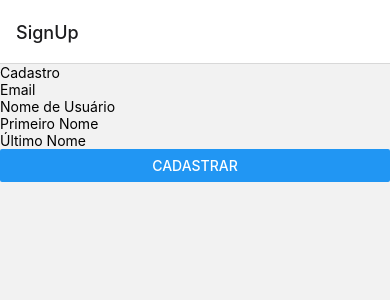
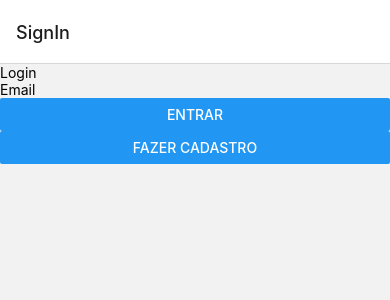
Before and after one commit to biancabt1102/cp6-hybrid, a React Native app: screen /SignIn in a window 390 px wide. Shown: the top 300 px of the page. Built offline with nearby package versions, Linux system fonts and the light colour scheme.

Commit message:
feat: Criação da tela de login

```diff
--- a/src/routes/AppRoutes.tsx
+++ b/src/routes/AppRoutes.tsx
@@ -6,6 +6,7 @@ import SignUpScreen from '../screens/SignUpScreen';
 import CreateCommunityScreen from '../screens/CreateCommunityScreen';
 import SearchCommunitiesScreen from '../screens/SearchCommunitiesScreen';
 import CommunityDetails from '../screens/CommunityDetails';
+import SignInScreen from '../screens/SignInScreen';
 
 const Stack = createNativeStackNavigator();
 
@@ -13,6 +14,7 @@ const AppRoutes = () => {
   return (
     <NavigationContainer>
       <Stack.Navigator>
+        <Stack.Screen name="SignIn" component={SignInScreen} />
         <Stack.Screen name="SignUp" component={SignUpScreen} />
         <Stack.Screen name="CreateCommunity" component={CreateCommunityScreen} />
         <Stack.Screen name="SearchCommunities" component={SearchCommunitiesScreen} />
--- a/src/screens/SignInScreen.tsx
+++ b/src/screens/SignInScreen.tsx
@@ -7,12 +7,11 @@ import { useAuth } from '../components/AuthContext';
 const SignInScreen = () => {
   const navigation = useNavigation();
   const [email, setEmail] = useState('');
-  const [password, setPassword] = useState('');
   const { setcurrentUser } = useAuth();
 
   const handleSignIn = async () => {
     try {
-      const userCredential = await auth().signInWithEmailAndPassword(email, password);
+      const userCredential = await auth().signInWithEmailAndPassword(email,  'password');
       const user = userCredential.user;
 
       // Voce pode fazer qualquer acao necessaria apos o login bem-sucedido aqui
@@ -25,12 +24,20 @@ const SignInScreen = () => {
     }
   };
 
+  const toSignUp = async () => {
+    try {
+      navigation.navigate("SignUp" as never);
+    } catch (error) {
+      console.error('Erro ao mudar pra tela de cadastro:', error);
+    }
+  };
+
   return (
     <View>
       <Text>Login</Text>
       <TextInput placeholder="Email" value={email} onChangeText={setEmail} />
-      <TextInput placeholder="Senha" secureTextEntry value={password} onChangeText={setPassword} />
       <Button title="Entrar" onPress={handleSignIn} />
+      <Button title="Fazer Cadastro" onPress={toSignUp} />
     </View>
   );
 };
--- a/src/screens/SignUpScreen.tsx
+++ b/src/screens/SignUpScreen.tsx
@@ -33,6 +33,14 @@ const SignUpScreen = () => {
     }
   };
 
+  const toSignIn = async () => {
+    try {
+      navigation.navigate("SignIn" as never);
+    } catch (error) {
+      console.error('Erro ao mudar pra tela de login:', error);
+    }
+  };
+
   return (
     <View>
       <Text>Cadastro</Text>
@@ -41,6 +49,7 @@ const SignUpScreen = () => {
       <TextInput placeholder="Primeiro Nome" value={firstName} onChangeText={setFirstName} />
       <TextInput placeholder="Último Nome" value={lastName} onChangeText={setLastName} />
       <Button title="Cadastrar" onPress={handleSignUp} />
+      <Button title="Fazer Login" onPress={toSignIn} />
     </View>
   );
 };
```
